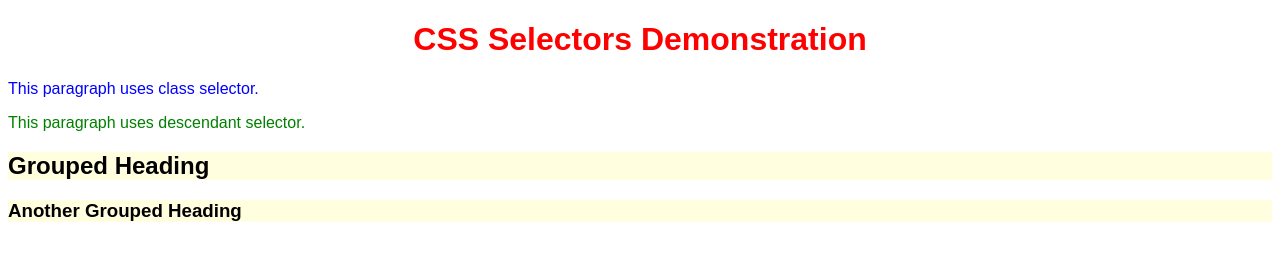
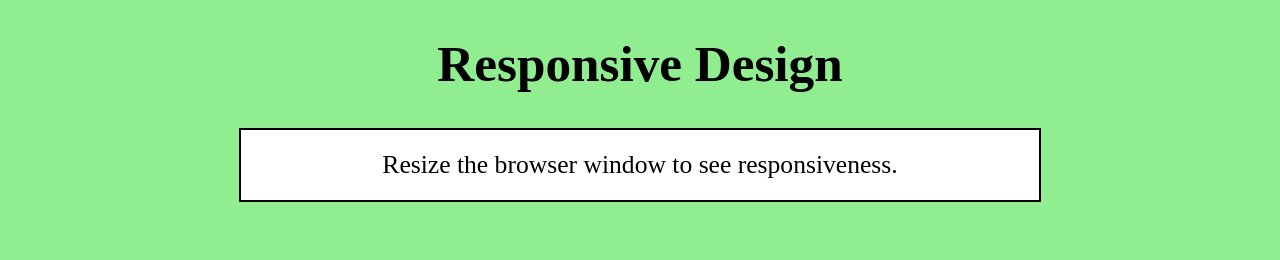
Before and after one commit to Sahilkhan801/Web-Development-Practical, a plain HTML site: page index.html in a window 1280 px wide. Drawn offline with Linux system fonts and the light colour scheme.

Commit message:
Add files via upload

```diff
--- a/index.html
+++ b/index.html
@@ -2,43 +2,38 @@
 <html lang="en">
 <head>
     <meta charset="UTF-8">
-    <title>CSS Selectors</title>
+    <title>Responsive Web Page</title>
 
     <style>
-        * {
-            font-family: Arial;
-        }
-
-        #heading {
-            color: red;
+        body {
+            font-size: 2vw;
+            background-color: lightgreen;
             text-align: center;
         }
 
-        .text {
-            color: blue;
+        .box {
+            width: 60%;
+            margin: auto;
+            padding: 20px;
+            background-color: white;
+            border: 2px solid black;
         }
 
-        div p {
-            color: green;
-        }
-
-        h2, h3 {
-            background-color: lightyellow;
+        @media (max-width: 600px) {
+            body {
+                background-color: lightgray;
+                font-size: 4vw;
+            }
         }
     </style>
 </head>
 <body>
 
-    <h1 id="heading">CSS Selectors Demonstration</h1>
+    <h1>Responsive Design</h1>
 
-    <p class="text">This paragraph uses class selector.</p>
-
-    <div>
-        <p>This paragraph uses descendant selector.</p>
+    <div class="box">
+        Resize the browser window to see responsiveness.
     </div>
-
-    <h2>Grouped Heading</h2>
-    <h3>Another Grouped Heading</h3>
 
 </body>
 </html>
```
